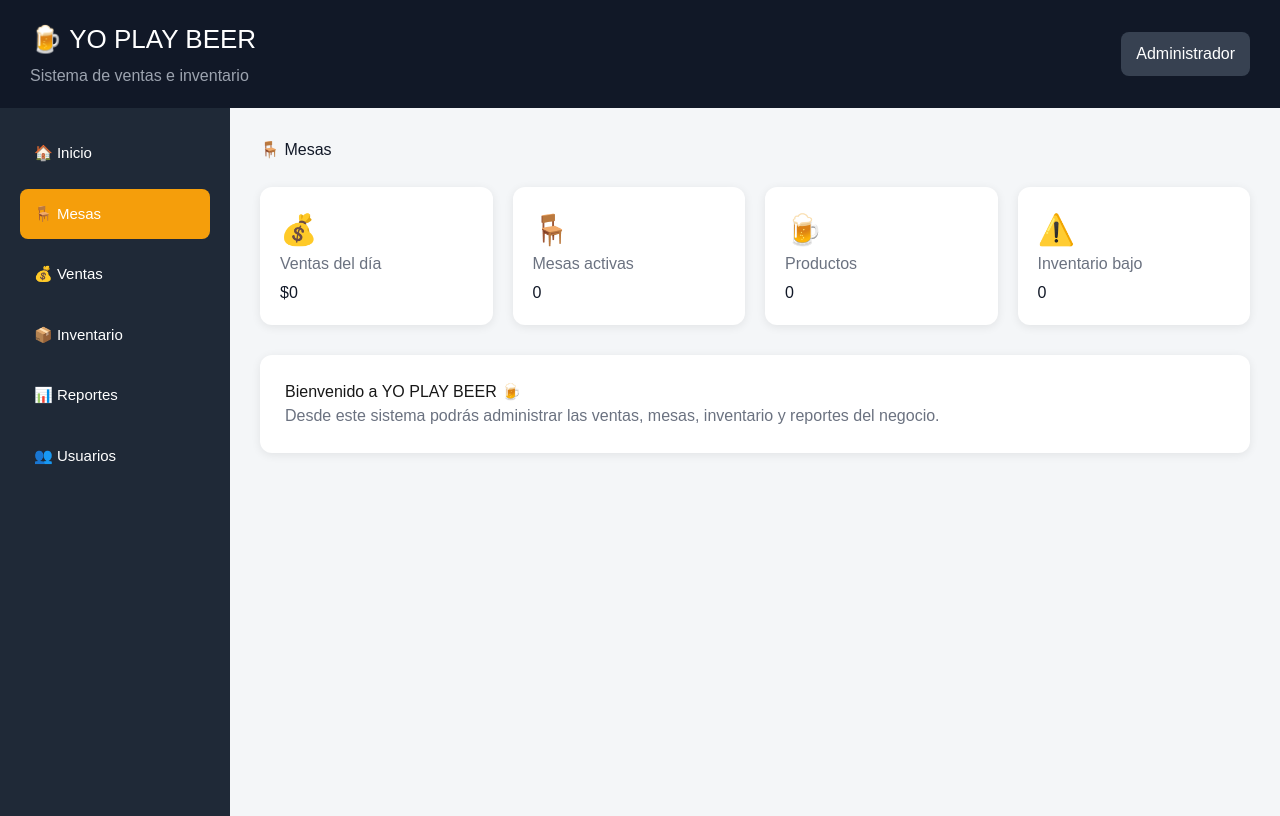
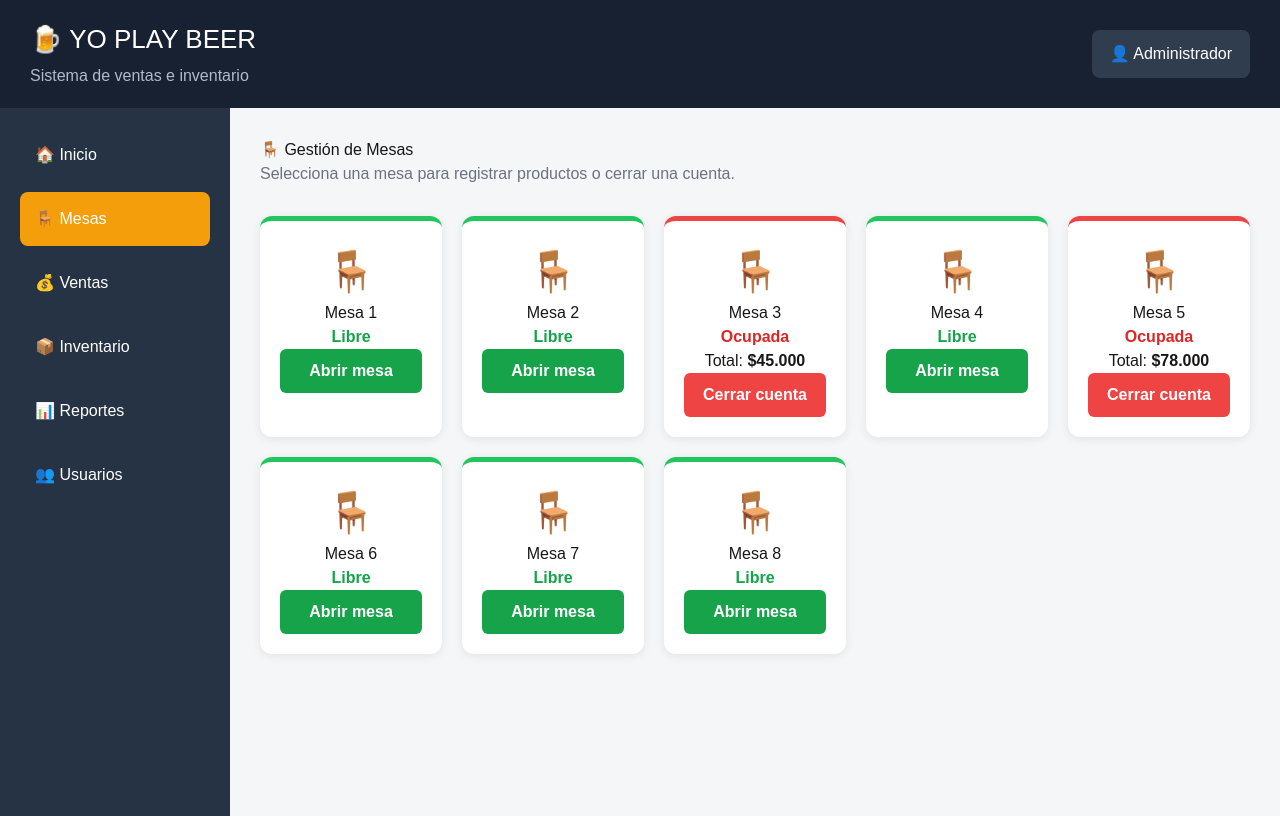
Before and after one commit to harry2015x/yoplay-beer, a Next.js app: page / in a window 1280 px wide. Both pictures are taken after a click on the button "🪑 Mesas". Built offline with nearby package versions, Linux system fonts and the light colour scheme.

Commit message:
nuevo cambio 1

```diff
--- a/app/page.tsx
+++ b/app/page.tsx
@@ -2,16 +2,77 @@
 
 import { useState } from "react";
 
+type Mesa = {
+  id: number;
+  estado: "Libre" | "Ocupada";
+  total: number;
+};
+
 export default function Home() {
   const [seccion, setSeccion] = useState("Inicio");
 
+  const [mesas, setMesas] = useState<Mesa[]>([
+    { id: 1, estado: "Libre", total: 0 },
+    { id: 2, estado: "Libre", total: 0 },
+    { id: 3, estado: "Ocupada", total: 45000 },
+    { id: 4, estado: "Libre", total: 0 },
+    { id: 5, estado: "Ocupada", total: 78000 },
+    { id: 6, estado: "Libre", total: 0 },
+    { id: 7, estado: "Libre", total: 0 },
+    { id: 8, estado: "Libre", total: 0 },
+  ]);
+
+  const abrirMesa = (id: number) => {
+    setMesas(
+      mesas.map((mesa) =>
+        mesa.id === id
+          ? { ...mesa, estado: "Ocupada" }
+          : mesa
+      )
+    );
+  };
+
+  const cerrarMesa = (id: number) => {
+    setMesas(
+      mesas.map((mesa) =>
+        mesa.id === id
+          ? { ...mesa, estado: "Libre", total: 0 }
+          : mesa
+      )
+    );
+  };
+
+  const menu = [
+    "Inicio",
+    "Mesas",
+    "Ventas",
+    "Inventario",
+    "Reportes",
+    "Usuarios",
+  ];
+
+  const iconos: Record<string, string> = {
+    Inicio: "🏠",
+    Mesas: "🪑",
+    Ventas: "💰",
+    Inventario: "📦",
+    Reportes: "📊",
+    Usuarios: "👥",
+  };
+
   return (
-    <main style={{ minHeight: "100vh", background: "#f4f6f8" }}>
+    <main
+      style={{
+        minHeight: "100vh",
+        background: "#f4f6f8",
+        fontFamily: "Arial, sans-serif",
+      }}
+    >
+      {/* ENCABEZADO */}
 
-      {/* ENCABEZADO */}
       <header
         style={{
-          background: "#111827",
+          background: "#172131",
           color: "white",
           padding: "20px 30px",
           display: "flex",
@@ -20,86 +81,104 @@ export default function Home() {
         }}
       >
         <div>
-          <h1 style={{ margin: 0, fontSize: "26px" }}>
+          <h1
+            style={{
+              margin: 0,
+              fontSize: "26px",
+            }}
+          >
             🍺 YO PLAY BEER
           </h1>
 
-          <p style={{ margin: "5px 0 0", color: "#9ca3af" }}>
+          <p
+            style={{
+              margin: "5px 0 0",
+              color: "#b0bac8",
+            }}
+          >
             Sistema de ventas e inventario
           </p>
         </div>
 
         <div
           style={{
-            background: "#374151",
-            padding: "10px 15px",
+            background: "#303d4f",
+            padding: "12px 18px",
             borderRadius: "8px",
           }}
         >
-          Administrador
+          👤 Administrador
         </div>
       </header>
 
-      <div style={{ display: "flex" }}>
+      <div
+        style={{
+          display: "flex",
+        }}
+      >
+        {/* MENU */}
 
-        {/* MENU */}
         <aside
           style={{
             width: "230px",
             minHeight: "calc(100vh - 92px)",
-            background: "#1f2937",
+            background: "#263344",
             padding: "20px",
           }}
         >
-          {[
-            "🏠 Inicio",
-            "🪑 Mesas",
-            "💰 Ventas",
-            "📦 Inventario",
-            "📊 Reportes",
-            "👥 Usuarios",
-          ].map((item) => (
+          {menu.map((item) => (
             <button
               key={item}
               onClick={() => setSeccion(item)}
               style={{
                 width: "100%",
-                padding: "14px",
+                padding: "15px",
                 marginBottom: "10px",
                 border: "none",
                 borderRadius: "8px",
+
                 background:
                   seccion === item
                     ? "#f59e0b"
                     : "transparent",
+
                 color: "white",
+
                 textAlign: "left",
+
                 cursor: "pointer",
-                fontSize: "15px",
+
+                fontSize: "16px",
               }}
             >
-              {item}
+              {iconos[item]} {item}
             </button>
           ))}
         </aside>
 
         {/* CONTENIDO */}
+
         <section
           style={{
             flex: 1,
             padding: "30px",
           }}
         >
-          <h2 style={{ color: "#111827" }}>
-            {seccion}
-          </h2>
+          {/* INICIO */}
+
+          {seccion === "Inicio" && (
+            <>
+              <h2>🏠 Inicio</h2>
 
               <div
                 style={{
                   display: "grid",
+
                   gridTemplateColumns:
                     "repeat(auto-fit, minmax(220px, 1fr))",
+
                   gap: "20px",
+
                   marginTop: "25px",
                 }}
               >
@@ -111,7 +190,14 @@ export default function Home() {
 
                 <Tarjeta
                   titulo="Mesas activas"
-              valor="0"
+                  valor={
+                    mesas
+                      .filter(
+                        (mesa) =>
+                          mesa.estado === "Ocupada"
+                      )
+                      .length.toString()
+                  }
                   icono="🪑"
                 />
 
@@ -140,13 +226,196 @@ export default function Home() {
               >
                 <h3>Bienvenido a YO PLAY BEER 🍺</h3>
 
-            <p style={{ color: "#6b7280" }}>
-              Desde este sistema podrás administrar las
-              ventas, mesas, inventario y reportes del negocio.
+                <p
+                  style={{
+                    color: "#6b7280",
+                  }}
+                >
+                  Desde este sistema podrás administrar
+                  las ventas, mesas, inventario y reportes
+                  del negocio.
                 </p>
               </div>
+            </>
+          )}
+
+          {/* MESAS */}
+
+          {seccion === "Mesas" && (
+            <>
+              <h2>🪑 Gestión de Mesas</h2>
+
+              <p
+                style={{
+                  color: "#6b7280",
+                }}
+              >
+                Selecciona una mesa para registrar
+                productos o cerrar una cuenta.
+              </p>
+
+              <div
+                style={{
+                  display: "grid",
+
+                  gridTemplateColumns:
+                    "repeat(auto-fit, minmax(180px, 1fr))",
+
+                  gap: "20px",
+
+                  marginTop: "30px",
+                }}
+              >
+                {mesas.map((mesa) => (
+                  <div
+                    key={mesa.id}
+                    style={{
+                      background: "white",
+
+                      padding: "20px",
+
+                      borderRadius: "12px",
+
+                      textAlign: "center",
+
+                      boxShadow:
+                        "0 2px 10px rgba(0,0,0,0.08)",
+
+                      borderTop:
+                        mesa.estado === "Libre"
+                          ? "5px solid #22c55e"
+                          : "5px solid #ef4444",
+                    }}
+                  >
+                    <div
+                      style={{
+                        fontSize: "40px",
+                      }}
+                    >
+                      🪑
+                    </div>
+
+                    <h3>
+                      Mesa {mesa.id}
+                    </h3>
+
+                    <p
+                      style={{
+                        fontWeight: "bold",
+
+                        color:
+                          mesa.estado === "Libre"
+                            ? "#16a34a"
+                            : "#dc2626",
+                      }}
+                    >
+                      {mesa.estado}
+                    </p>
+
+                    {mesa.estado === "Ocupada" && (
+                      <p>
+                        Total:{" "}
+                        <strong>
+                          $
+                          {mesa.total.toLocaleString(
+                            "es-CO"
+                          )}
+                        </strong>
+                      </p>
+                    )}
+
+                    {mesa.estado === "Libre" ? (
+                      <button
+                        onClick={() =>
+                          abrirMesa(mesa.id)
+                        }
+                        style={{
+                          width: "100%",
+
+                          background: "#16a34a",
+
+                          color: "white",
+
+                          border: "none",
+
+                          padding: "10px",
+
+                          borderRadius: "6px",
+
+                          cursor: "pointer",
+
+                          fontWeight: "bold",
+                        }}
+                      >
+                        Abrir mesa
+                      </button>
+                    ) : (
+                      <button
+                        onClick={() =>
+                          cerrarMesa(mesa.id)
+                        }
+                        style={{
+                          width: "100%",
+
+                          background: "#ef4444",
+
+                          color: "white",
+
+                          border: "none",
+
+                          padding: "10px",
+
+                          borderRadius: "6px",
+
+                          cursor: "pointer",
+
+                          fontWeight: "bold",
+                        }}
+                      >
+                        Cerrar cuenta
+                      </button>
+                    )}
+                  </div>
+                ))}
+              </div>
+            </>
+          )}
+
+          {/* OTRAS SECCIONES */}
+
+          {[
+            "Ventas",
+            "Inventario",
+            "Reportes",
+            "Usuarios",
+          ].includes(seccion) && (
+            <div
+              style={{
+                background: "white",
+
+                padding: "30px",
+
+                borderRadius: "12px",
+
+                boxShadow:
+                  "0 2px 10px rgba(0,0,0,0.08)",
+              }}
+            >
+              <h2>
+                {iconos[seccion]} {seccion}
+              </h2>
+
+              <p
+                style={{
+                  color: "#6b7280",
+                }}
+              >
+                Este módulo será desarrollado
+                próximamente.
+              </p>
+            </div>
+          )}
         </section>
-
       </div>
     </main>
   );
@@ -166,19 +435,27 @@ function Tarjeta({
     <div
       style={{
         background: "white",
+
         padding: "20px",
+
         borderRadius: "12px",
+
         boxShadow:
           "0 2px 10px rgba(0,0,0,0.08)",
       }}
     >
-      <div style={{ fontSize: "30px" }}>
+      <div
+        style={{
+          fontSize: "30px",
+        }}
+      >
         {icono}
       </div>
 
       <p
         style={{
           color: "#6b7280",
+
           marginBottom: "5px",
         }}
       >
@@ -188,7 +465,6 @@ function Tarjeta({
       <h2
         style={{
           margin: 0,
-          color: "#111827",
         }}
       >
         {valor}
```
Lines whose indentation alone changed are shown as unchanged.
